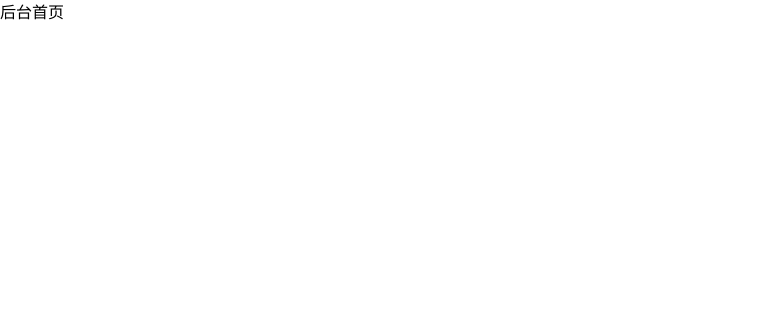
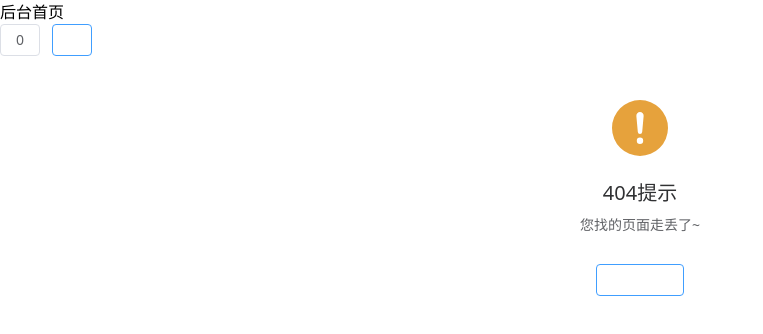
Before and after one commit to SongGuorong/shopMall, a Vue app: page /login in a window 1280 px wide. Shown: the top 334 px of the page, without its empty margins (0-763 px from the left). Built offline with nearby package versions, Linux system fonts and the light colour scheme.

Commit message:
语法糖及响应式处理

```diff
--- a/src/pages/index.vue
+++ b/src/pages/index.vue
@@ -2,4 +2,27 @@
     <div>
         后台首页
     </div>
+    <el-button @click="add"> {{ count }} </el-button>
+    <el-button type="primary" @click="increase"> {{ form.count }} </el-button>
+    <NotFound />
 </template>
+
+<script setup>
+import NotFound from '~/pages/404.vue'
+import {reactive, ref} from 'vue'
+
+const count = ref(0)
+
+function add() {
+    count.value++
+}
+
+const form = reactive({
+    count: 0
+})
+
+function increase() {
+    form.count++
+}
+
+</script>
```
